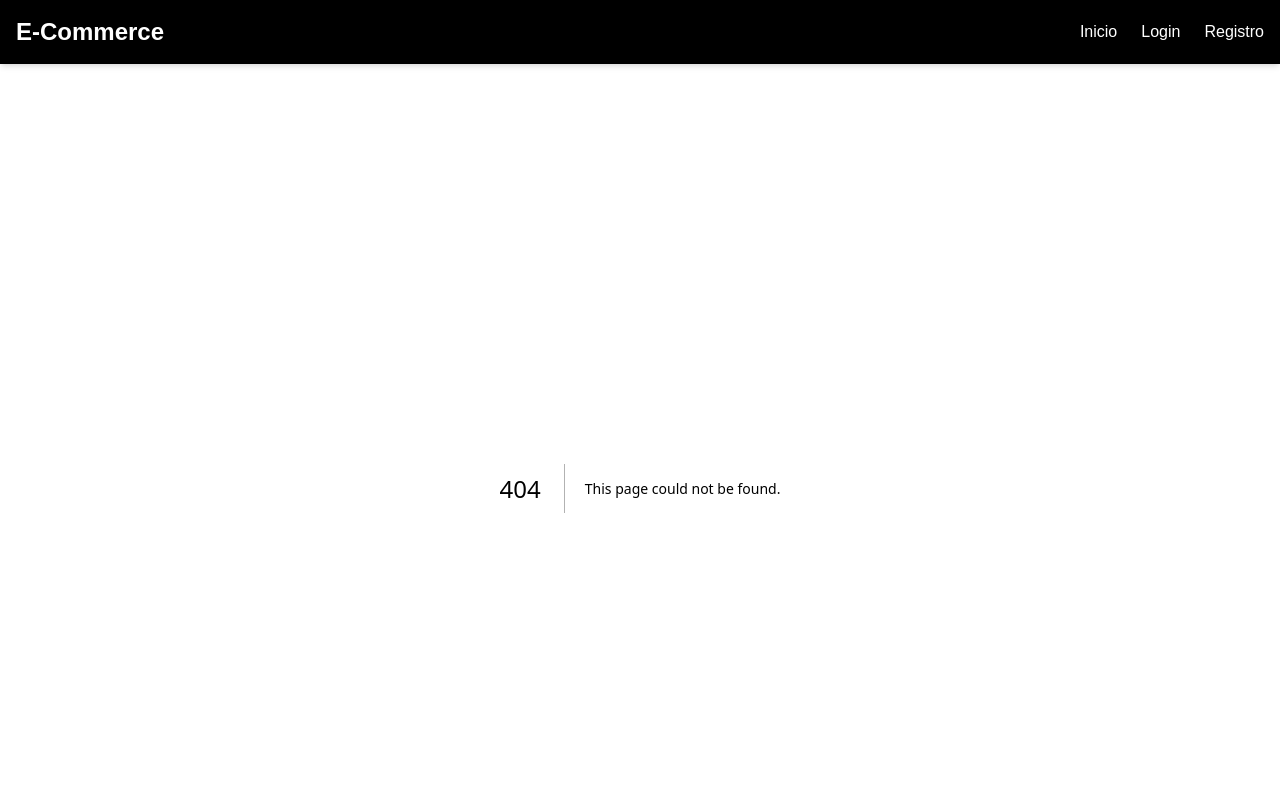
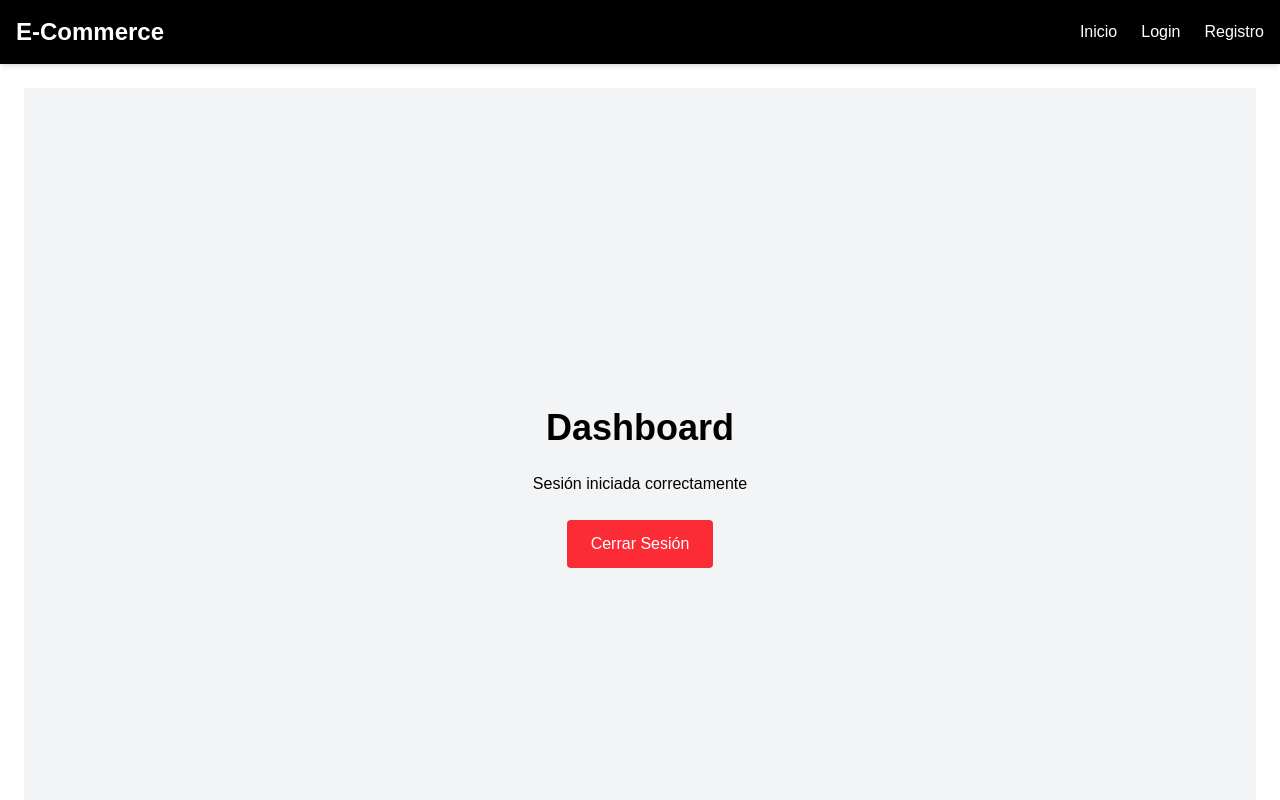
Before and after one commit to xXSalvadorAndradeXx/enterprise-digital-transform, a Next.js app in the folder frontend/: page /dashboard in a window 1280 px wide. Before the commit this address had no page. Shown: the top 800 px of the page. Built offline with nearby package versions, Linux system fonts and the light colour scheme; sample sign-in values are in the browser's storage.

Commit message:
T-07  Almacenar el JWT y manejar la sesión del usuario

```diff
--- /dev/null
+++ b/frontend/src/app/dashboard/page.tsx
@@ -0,0 +1,65 @@
+"use client";
+
+import { useEffect, useState } from "react";
+
+export default function DashboardPage() {
+
+  const [authorized, setAuthorized] =
+    useState(false);
+
+  useEffect(() => {
+
+    const token =
+      localStorage.getItem("token");
+
+    // Si no existe token → login
+    if (!token) {
+
+      window.location.href = "/login";
+
+    } else {
+
+      setAuthorized(true);
+
+    }
+
+  }, []);
+
+  // Logout
+  const logout = () => {
+
+    localStorage.removeItem("token");
+    localStorage.removeItem("user");
+
+    window.location.href = "/login";
+  };
+
+  // Mientras valida
+  if (!authorized) {
+
+    return null;
+
+  }
+
+  return (
+
+    <div className="min-h-screen flex flex-col justify-center items-center bg-gray-100">
+
+      <h1 className="text-4xl font-bold text-black mb-6">
+        Dashboard
+      </h1>
+
+      <p className="text-black mb-6">
+        Sesión iniciada correctamente
+      </p>
+
+      <button
+        onClick={logout}
+        className="bg-red-500 text-white px-6 py-3 rounded"
+      >
+        Cerrar Sesión
+      </button>
+
+    </div>
+  );
+}
--- a/frontend/src/app/login/page.tsx
+++ b/frontend/src/app/login/page.tsx
@@ -132,7 +132,22 @@ export default function LoginPage() {
       }
 
       // Login exitoso
-      setMessage("Login exitoso");
+      // Guardar token
+        localStorage.setItem(
+       "token",
+        data.access_token
+        );
+
+// Guardar usuario
+        localStorage.setItem(
+        "user",
+        JSON.stringify(data.user)
+        );
+
+         setMessage("Login exitoso");
+
+         // Redirección automática
+          window.location.href = "/dashboard";
 
       console.log(data);
 
```
